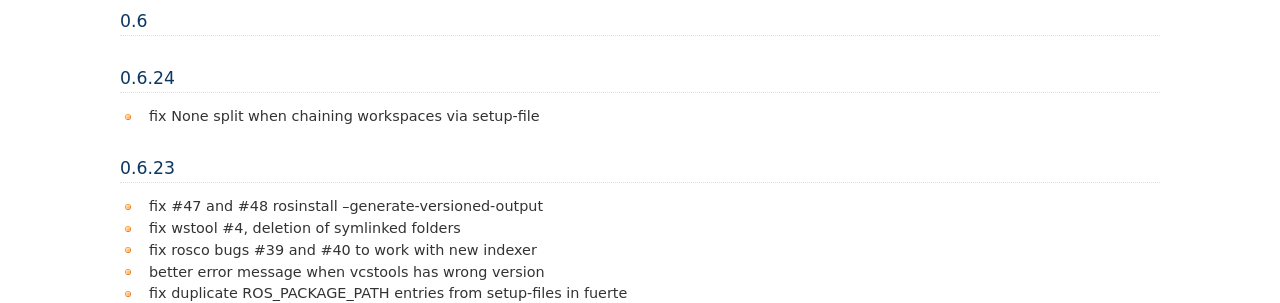
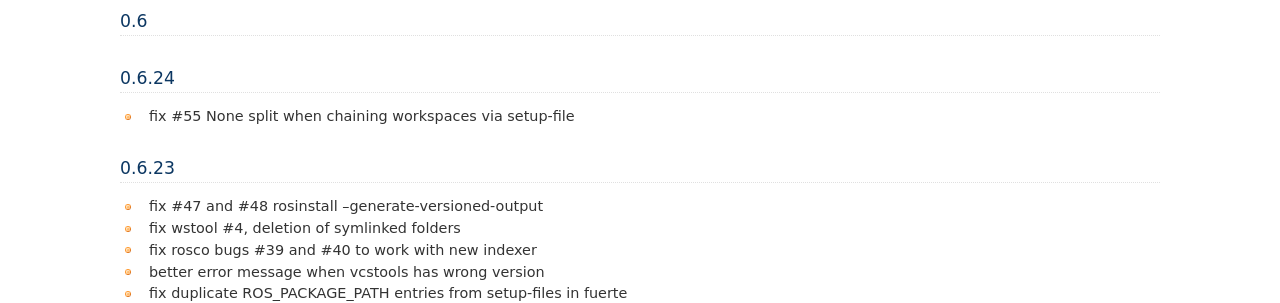
Before and after one commit to vcstools/rosinstall, a Sphinx documentation site: the page built from doc/changelog.rst, in a window 1280 px wide and 900 px high. Shown: the part 184-487 px from the top of the window. Built offline with Sphinx 7.4.7, drawn with Linux system fonts in a browser that asks for light colours.

Commit message:
fix changelog

```diff
--- a/doc/changelog.rst
+++ b/doc/changelog.rst
@@ -7,7 +7,7 @@
 0.6.24
 ------
 
-- fix None split when chaining workspaces via setup-file
+- fix #55 None split when chaining workspaces via setup-file
 
 0.6.23
 ------
```
